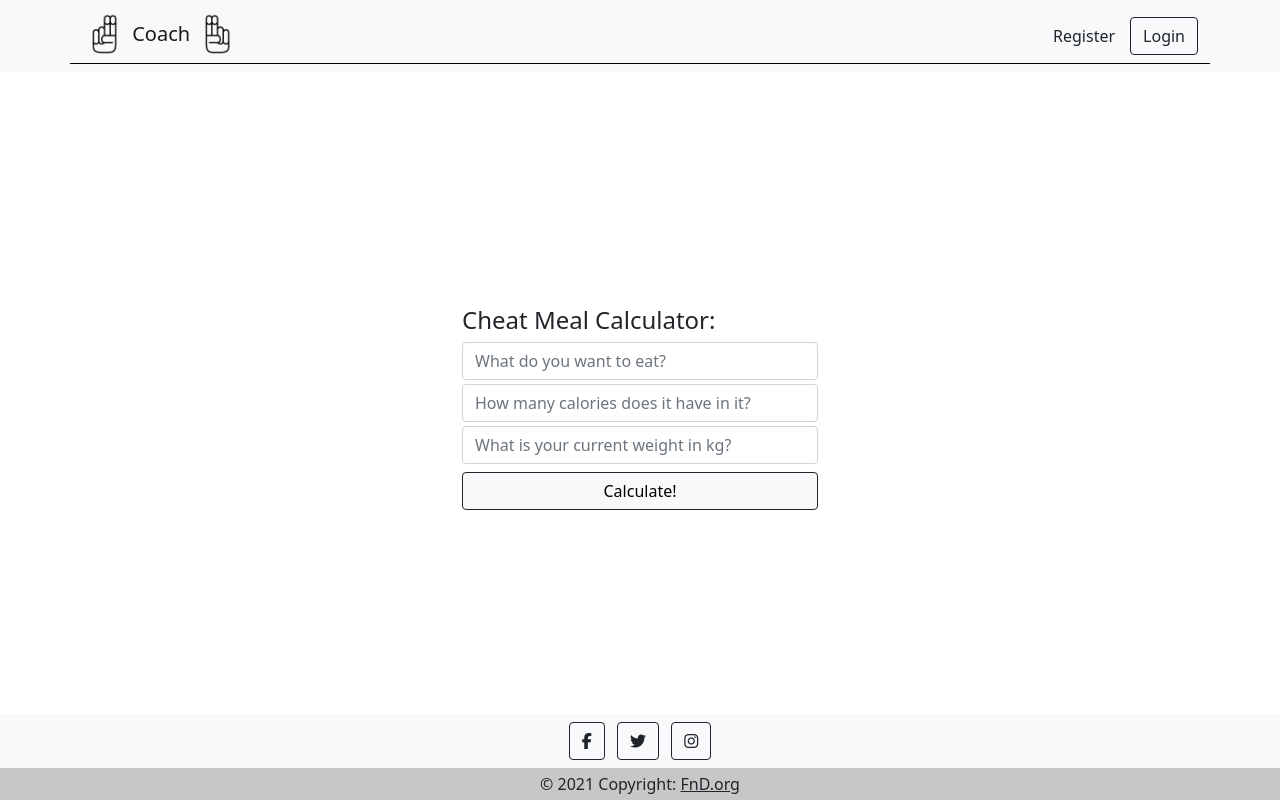
After one commit to josshartmann/Capstone, a Django app: page /should-i-eat in a window 1280 px wide. The commit adds this page. Run offline with Django 3.2, Linux system fonts and the light colour scheme; some libraries are stand-ins or nearby versions.

Commit message:
should-i-eat.html
created new html and implemented some JS to it

```diff
--- a/capstone/static/capstone/capstone.js
+++ b/capstone/static/capstone/capstone.js
@@ -1,8 +1,3 @@
-var index = document.getElementById("index");
-var login = document.getElementById("login");
-var register = document.getElementById("register");
-
-
 function showIndex(){
     var index = document.getElementById("index");
     var login = document.getElementById("login");
@@ -38,3 +33,20 @@ function showRegister(){
         login.style.display = "none";
     }
 }
+
+function results(){
+    var calculator = document.getElementById("calculator");
+    var calcResults = document.getElementById("calc-results");
+
+    var food = document.getElementById("food").value;
+    var calories = document.getElementById("calories").value;
+    var weight = document.getElementById("weight").value;
+
+    if (calculator.style.display === "none") {
+        calculator.style.display = "block";
+        calcResults.style.display = "none";
+    } else {
+        calculator.style.display = "none";
+        calcResults.style.display = "block";
+    }
+}
--- a/capstone/templates/capstone/layout.html
+++ b/capstone/templates/capstone/layout.html
@@ -38,7 +38,7 @@
                         <ul class="navbar-nav">
                         {% if user.is_authenticated %}
                             <li class="nav-item"><a href="{% url 'home' %}" class="nav-link">Home</a></li>
-                            <li class="nav-item"><a href="" class="nav-link">Should I Eat?</a></li>
+                            <li class="nav-item"><a href="{% url 'shouldIEat' %}" class="nav-link">Should I Eat?</a></li>
                             <li class="nav-item"><a href="" class="nav-link">Workout Generator</a></li>
                             <li class="nav-item"><a href="{% url 'logout' %}" class="btn btn-outline-dark ml-3">Logout</a></li>
                         {% else %}
--- /dev/null
+++ b/capstone/templates/capstone/should-i-eat.html
@@ -0,0 +1,59 @@
+{% extends 'capstone/layout.html' %}
+{% load static %}
+{% block body %}
+{% block script %}
+    <script src="{% static 'capstone/capstone.js' %}"></script>
+{% endblock %}
+<section id="calculator" style="display: block;">
+    <div class="container" style="height: 84vh">
+        <div class="row h-100 justify-content-center">
+            <div class="col-4 my-auto">
+                <form class="form-home">
+                    <div>
+                        <h4>Cheat Meal Calculator:</h4>
+                    </div>
+                    <div class="form-group">
+                        <input type="text" class="form-control" id="food" required autocomplete="off" name="food" placeholder="What do you want to eat?">
+                        <input type="number" class="form-control mt-1" id="calories" required autocomplete="off" name="calories" placeholder="How many calories does it have in it?">
+                        <input type="number" class="form-control mt-1" id="weight" required autocomplete="off" name="weight" placeholder="What is your current weight in kg?">
+                    <div class="form-group">
+                        <button type="button" name="button" onclick="results()" id="calculate" class="btn btn-light col-12 mt-2 border-dark">Calculate!</button>
+                    </div>
+                </form>
+            </div>
+        </div>
+    </div>
+</section>
+<section id="calc-results" style="display: none;">
+    <div class="container" style="height: 84vh">
+        <div class="row h-100 justify-content-center">
+            <div class="col-6 my-auto">
+              <h3>Food: <span name="food1"></span></h3>
+              <h3>Calories to burn: <span name="calories1"></span></h3>
+                <table class="table table-responsive" >
+                    <thead>
+                      <tr>
+                        <th>Activity</th>
+                        <th>Result(h)</th>
+                      </tr>
+                    </thead>
+                    <tbody>
+                      <tr>
+                        <td></td>
+                        <td style="text-align:center;"></td>
+                      </tr>
+                    </tbody>
+                </table>
+                <form action="#" class="mt-2" method="post">
+                    {% csrf_token %}
+                    <button type="submit" name="button" onclick="results()" id="eat" class="btn btn-light col-12 mt-2 border-dark">Eat it!</button>
+                </form>
+                <form action="#" class="mt-2" method="post">
+                    {% csrf_token %}
+                    <button type="submit" name="button" onclick="results()" id="not" class="btn btn-light col-12 mt-2 border-dark">Better not.</button>
+                </form>
+            </div>
+        </div>
+    </div>
+</section>
+{% endblock %}
--- a/capstone/urls.py
+++ b/capstone/urls.py
@@ -7,4 +7,5 @@ urlpatterns = [
     path("register", views.register, name="register"),
     path("login", views.login_view, name="login"),
     path("logout", views.logout_view, name="logout"),
+    path("should-i-eat", views.shouldIEat, name="shouldIEat")
 ]
--- a/capstone/views.py
+++ b/capstone/views.py
@@ -67,3 +67,7 @@ def login_view(request):
 def logout_view(request):
     logout(request)
     return HttpResponseRedirect(reverse("index"))
+
+
+def shouldIEat(request):
+    return render(request, "capstone/should-i-eat.html")
```
Also changed, not shown: db.sqlite3.
